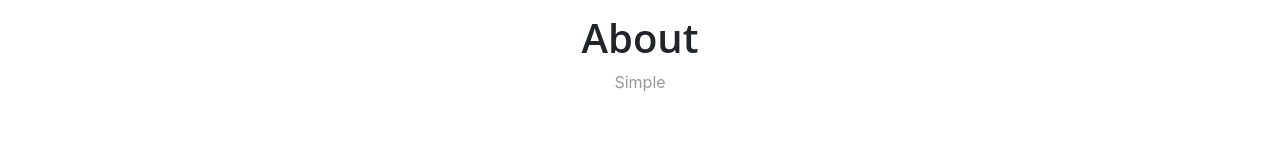
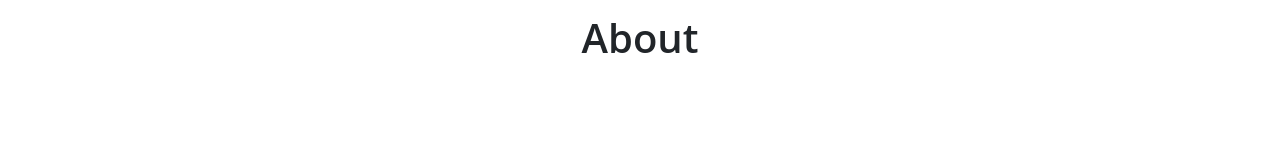
Before and after one commit to WarrenFerrell/WarrenFerrell.github.io, a React (Create React App) app: page /About in a window 1280 px wide. Shown: the part 137-297 px from the top of the page. Built offline with nearby package versions, Linux system fonts and the light colour scheme.

Commit message:
move directory of components

```diff
--- a/src/Routes.js
+++ b/src/Routes.js
@@ -1,9 +1,9 @@
 
 import React from "react";
 import { Route, Switch, BrowserRouter } from "react-router-dom";
-import Home  from "./pages/Home";
-import About  from "./pages/About";
-import NotFound  from "./pages/NotFound";
+import Home  from "./containers/Home";
+import About  from "./containers/About";
+import NotFound  from "./containers/NotFound";
 
 export default function Routes() {
   return (
--- a/src/pages/About.js
+++ b/src/containers/About.js
@@ -6,7 +6,7 @@ export default function AboutPage() {
     <div className="Home">
       <div className="lander">
         <h1>About</h1>
-        <p>Simple</p>
+        <p></p>
       </div>
     </div>
   );
```
Also changed, not shown: src/containers/Home.css (renamed from src/pages/Home.css), src/containers/Home.js (renamed from src/pages/Home.js), src/containers/NotFound.js (renamed from src/pages/NotFound.js).
